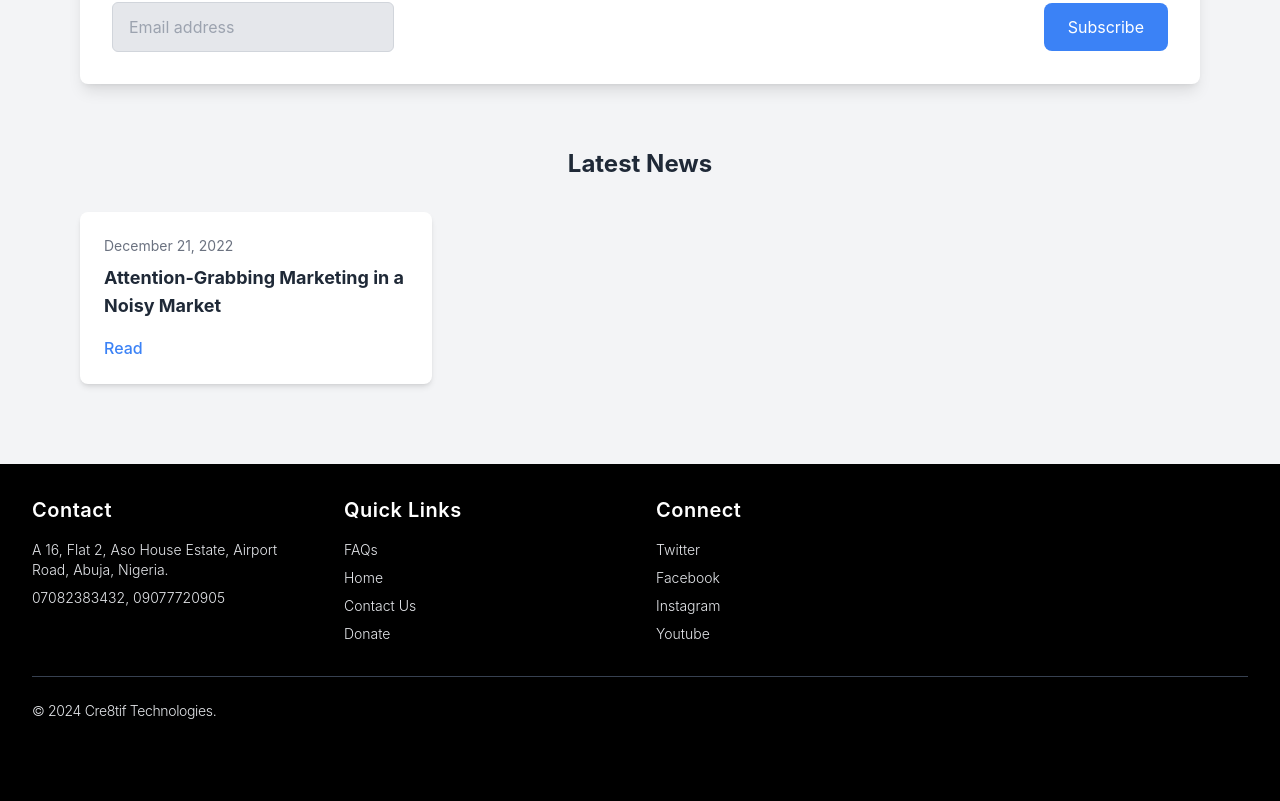
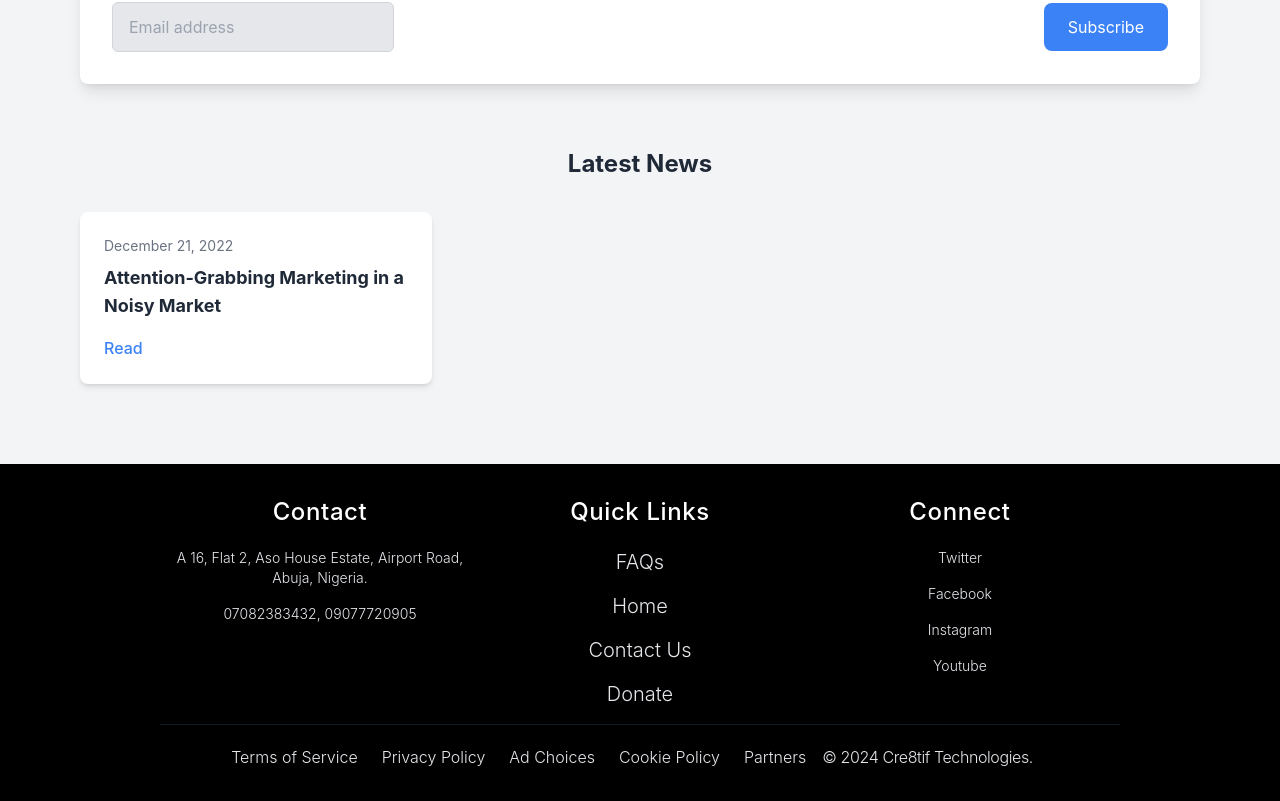
Before and after one commit to jzyenom/kssif, a Next.js app: page / in a window 1280 px wide. Shown: the part 2198-2999 px from the top of the page. Before the commit the page ends 2935 px from the top, so only its background shows below. Built offline with nearby package versions, Linux system fonts and the light colour scheme.

Commit message:
centering fix

```diff
--- a/components/Footer.tsx
+++ b/components/Footer.tsx
@@ -1,5 +1,3 @@
-import React from "react";
-
 interface LinkItem {
   title: string;
   items: string[];
@@ -36,26 +34,27 @@ const Footer: React.FC = () => {
 
   return (
     <footer className="pb-4 text-gray-200 pt-8 text-center">
-      <div className="max-w-7xl mx-auto divide-y divide-gray-700 px-4 sm:px-6 lg:px-8">
-        <ul className="grid gap-8 sm:grid-cols-2 md:grid-cols-3 lg:grid-cols-4 text-left">
+      <div className="max-w-5xl mx-auto divide-y divide-gray-900 px-4 sm:px-6 md:px-8">
+        <ul className="text-sm font-medium grid sm:grid-cols-2 md:grid-cols-3 lg:grid-cols-3 gap-y-10">
           {links.map(({ title, items, isAnchor }, index) => (
-            <li key={index} className="space-y-4">
-              <h2 className="text-xl font-semibold tracking-wide text-white">
-                {title}
-              </h2>
-              <ul className="space-y-2 text-sm font-light">
+            <li key={index} className="space-y-5 row-span-2">
+              <h2 className="text-2xl tracking-wide text-white">{title}</h2>
+              <ul className="space-y-4 font-light">
                 {items.map((item, idx) =>
                   isAnchor ? (
                     <li key={idx}>
                       <a
+                        className="hover:text-white transition-colors duration-200 text-xl"
                         href="/"
-                        className="hover:text-white transition-colors duration-200"
                       >
                         {item}
                       </a>
                     </li>
                   ) : (
-                    <li key={idx} className="transition-colors duration-200">
+                    <li
+                      key={idx}
+                      className="hover:text-white transition-colors duration-200"
+                    >
                       {item}
                     </li>
                   )
@@ -65,41 +64,23 @@ const Footer: React.FC = () => {
           ))}
         </ul>
 
-        {/* <div className="flex flex-col-reverse justify-between pt-6 mt-8 border-t border-gray-600 lg:flex-row">
-          <ul className="flex flex-wrap justify-center space-y-2 lg:space-y-0 lg:space-x-5">
+        <div className="flex justify-center items-center flex-col-reverse pt-5 mt-4 pb-4 border-t lg:flex-row bg-top border-black">
+          <ul className="flex flex-col space-y-2 lg:mb-0 sm:space-y-0 sm:space-x-6 sm:flex-row">
             {footerLinks.map((link, idx) => (
               <li key={idx}>
                 <a
                   href="/"
-                  className="text-sm text-gray-200 hover:text-white transition-colors duration-300 font-light"
+                  className="text-md text-gray-200 hover:text-white transition-colors duration-300 font-light"
                 >
                   {link}
                 </a>
               </li>
             ))}
           </ul>
-          <p className="text-sm text-gray-200 hover:text-white transition-colors duration-300 font-light tracking-tight mt-4 lg:mt-0">
-            © 2024 Cre8tif Technologies.
-          </p>
-        </div> */}
-        <div className="flex flex-col-reverse justify-between pt-6 mt-8 border-t border-gray-600 lg:flex-row">
-          {/* <ul className="flex flex-wrap justify-center md:justify-center lg:justify-start space-y-2 lg:space-y-0 lg:space-x-5">
-            {footerLinks.map((link, idx) => (
-              <li key={idx}>
-                <a
-                  href="/"
-                  className="text-sm text-gray-200 hover:text-white transition-colors duration-300 font-light"
-                >
-                  {link}
-                </a>
-              </li>
-            ))}
-          </ul> */}
-          <p className="text-sm text-gray-200 hover:text-white transition-colors duration-300 font-light tracking-tight  lg:mt-0">
+          <p className="text-md mx-auto md:mx-4 text-gray-200 hover:text-white transition-colors duration-300 font-light tracking-tight">
             © 2024 Cre8tif Technologies.
           </p>
         </div>
-
       </div>
     </footer>
   );
```
